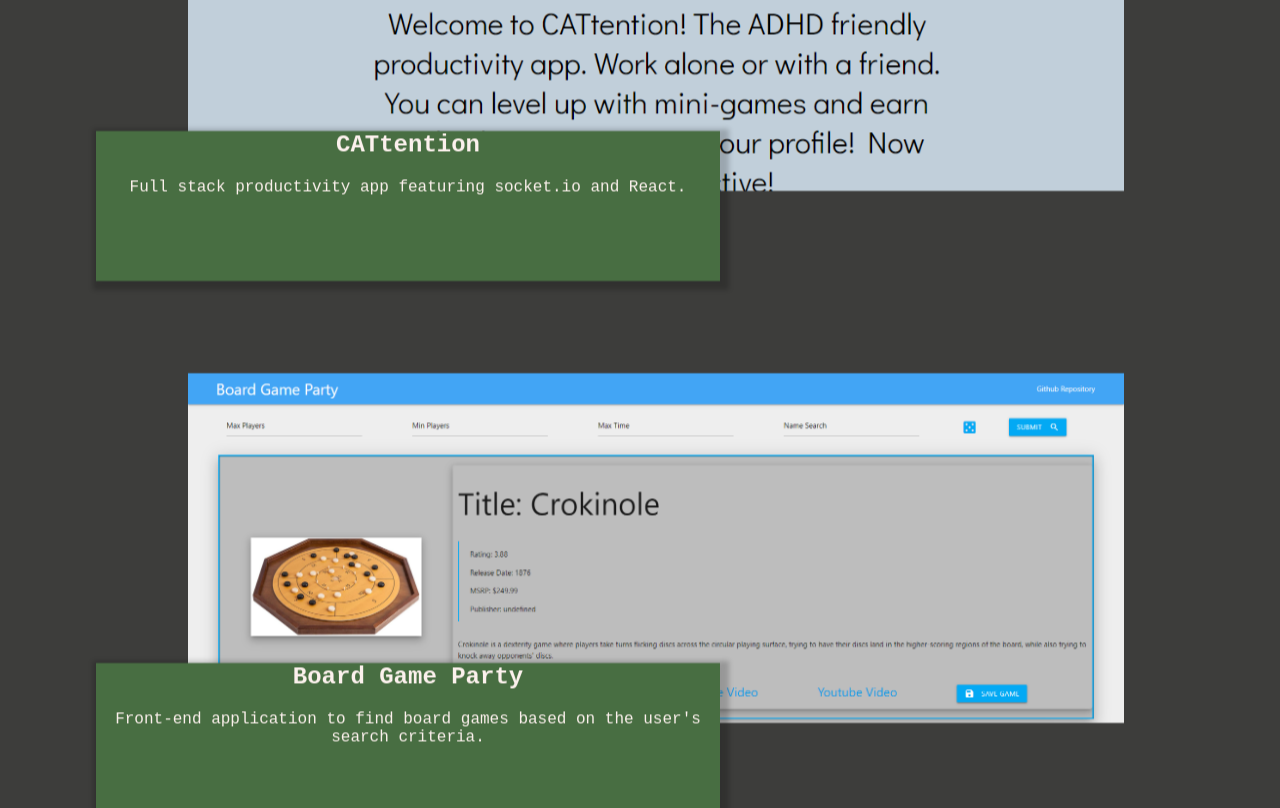
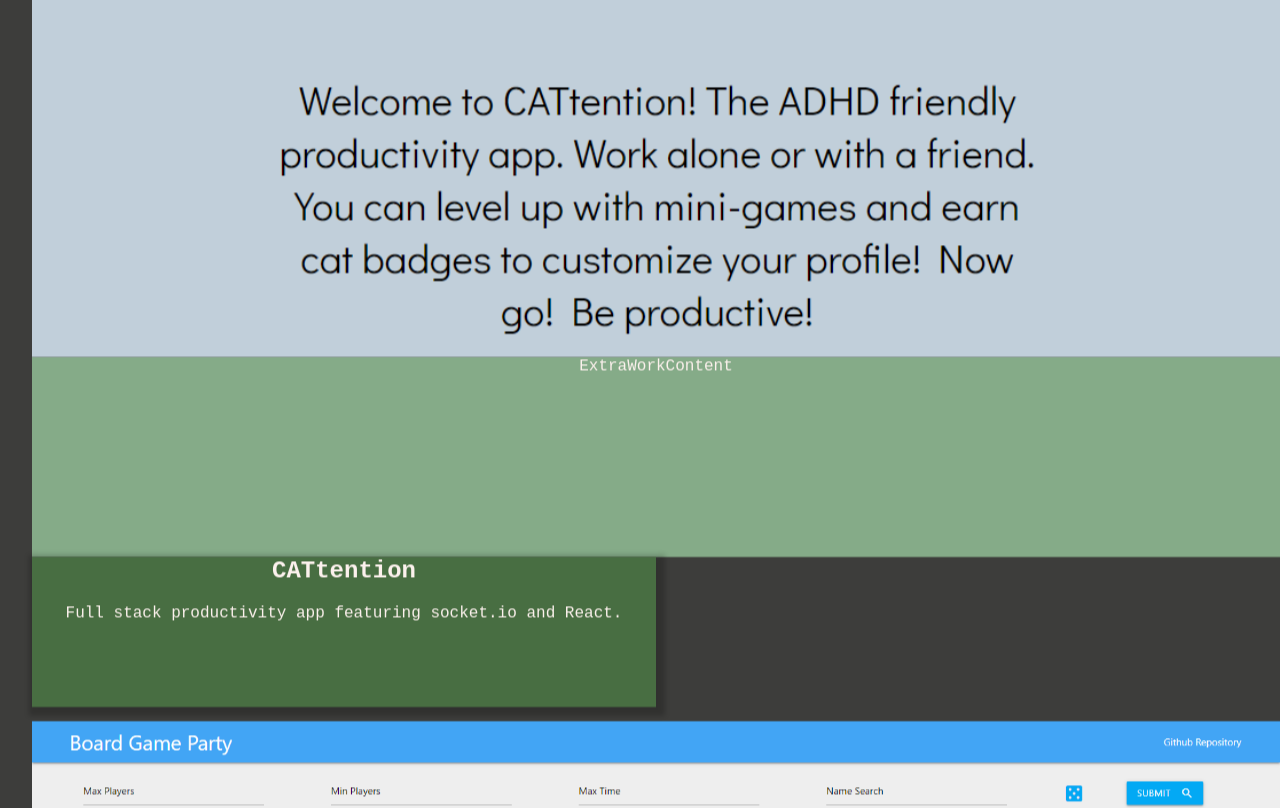
Before and after one commit to blaubachs/react-portfolio, a React (Create React App) app: page / in a window 1280 px wide. Shown: the part 1540-2348 px from the top of the page. Built offline with nearby package versions, Linux system fonts and the light colour scheme; a web font is replaced by a local one.

Commit message:
fixed an issue with cards overlapping when expanded

```diff
--- /dev/null
+++ b/src/assets/css/ExtraWorkContent.css
@@ -0,0 +1,6 @@
+#extra-card-content {
+  margin: 0;
+  padding: 0;
+  height: 200px;
+  background-color: var(--light-green);
+}
--- a/src/assets/css/FadeIn.css
+++ b/src/assets/css/FadeIn.css
@@ -1,4 +1,6 @@
 .fade-in-section {
+  margin-top: 1rem;
+  margin-bottom: 1rem;
   width: 100%;
   opacity: 0;
   transform: translateY(20vh);
--- a/src/assets/css/WorkCard.css
+++ b/src/assets/css/WorkCard.css
@@ -38,5 +38,15 @@
 
 #clicked .work-card-image img {
   transition: all ease-in 300ms;
-  width: 90%;
+  width: 100%;
 }
+
+#clicked .work-card-content {
+  position: static;
+  margin-bottom: 3rem;
+}
+
+#clicked .work-card-content h2 {
+  position: static;
+  margin-top: 0;
+}
--- a/src/components/ExtraWorkContent.js
+++ b/src/components/ExtraWorkContent.js
@@ -1,5 +1,6 @@
 import React from "react";
+import "../assets/css/ExtraWorkContent.css";
 
 export default function ExtraWorkContent() {
-  return <div>ExtraWorkContent</div>;
+  return <div id="extra-card-content">ExtraWorkContent</div>;
 }
--- a/src/components/WorkCard.js
+++ b/src/components/WorkCard.js
@@ -4,7 +4,7 @@ import "../assets/css/WorkCard.css";
 
 export default function WorkCard({ src, title, description, alt }) {
   // need to find a way to expand this card on click...
-  const [cardClicked, setCardClicked] = useState(false);
+  const [cardClicked, setCardClicked] = useState(true);
 
   const handleCardExpand = (e) => {
     setCardClicked(!cardClicked);
```
